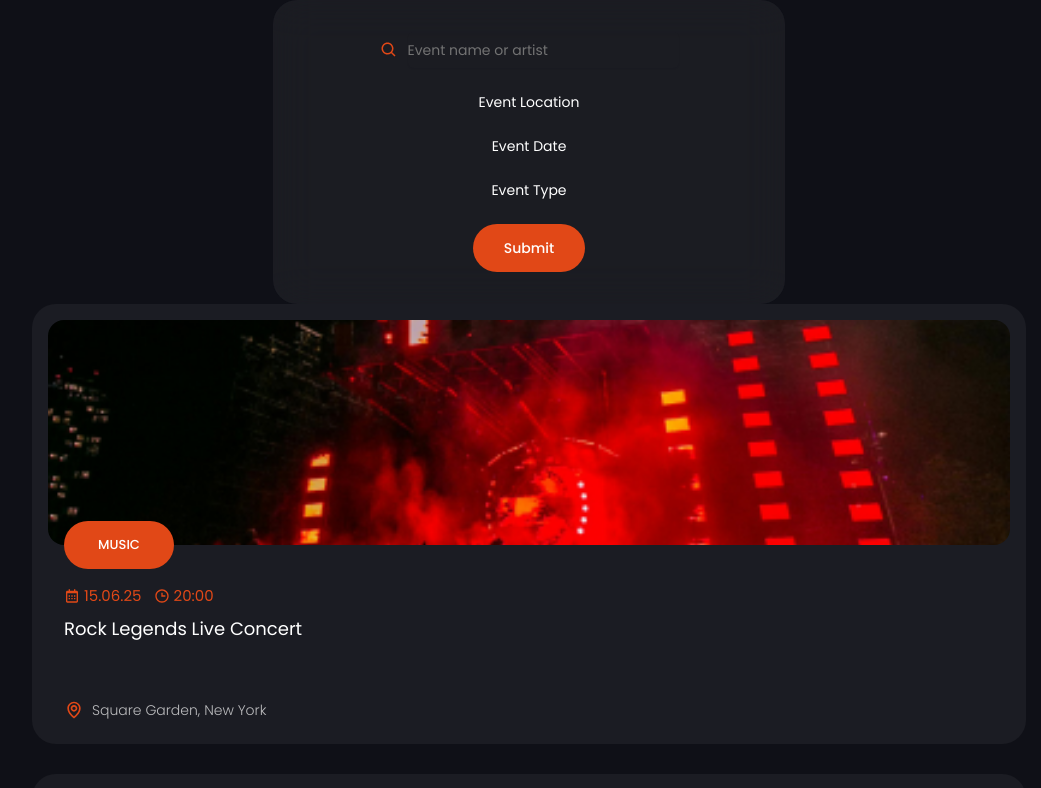
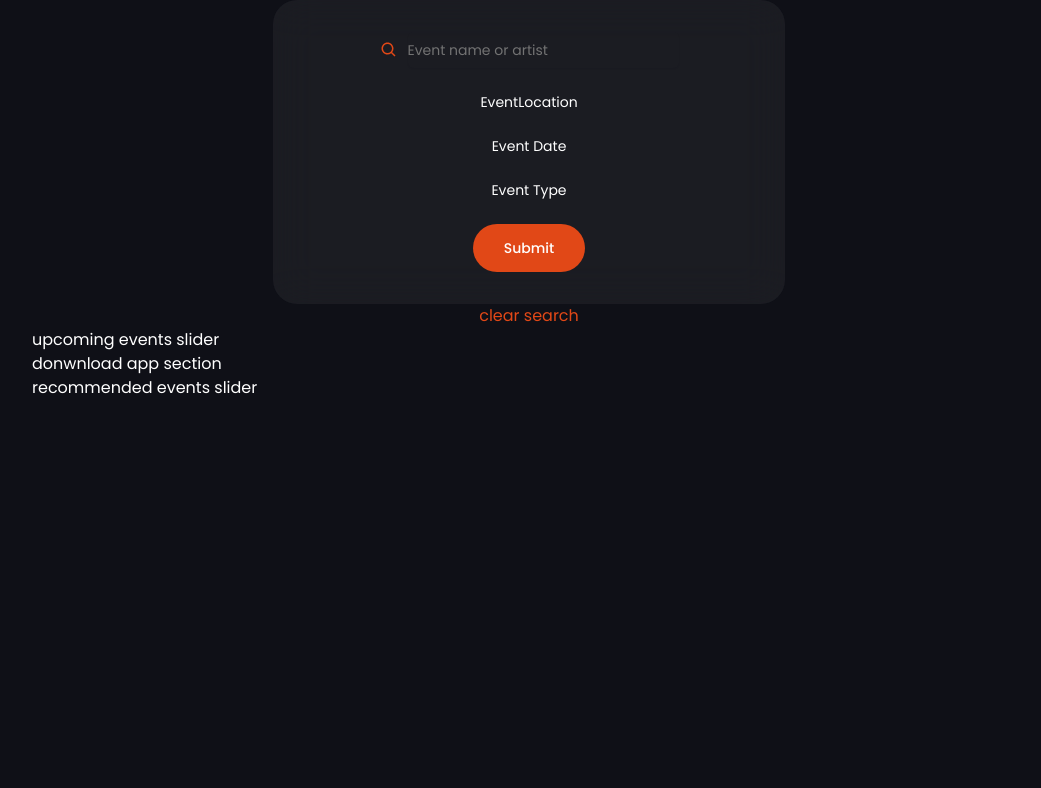
Before and after one commit to Jisap/next15-events, a Next.js app: page / in a window 1280 px wide. Shown: the top 788 px of the page, without its empty margins (111-1152 px from the left). Built offline with nearby package versions, Linux system fonts and the light colour scheme; data requests are answered from the project's data file.

Commit message:
Add EventLocation component and enhance Searchbar with location filtering; update Home component to manage event list visibility and clear search functionality

```diff
--- a/app/page.jsx
+++ b/app/page.jsx
@@ -2,16 +2,44 @@
 
 import EventList from "@/components/Events/EventList"
 import Searchbar from "@/components/Searchbar/searchbar"
+import { EventContext } from "@/context/EventContext"
+import { useContext } from "react"
 
 
 const Home = () => {
 
+  const { showEventList, handleClearSearch } = useContext(EventContext);
+
   return (
     <div>
-      <Searchbar />
-      <div className="container mx-auto">
-        <EventList />
+      <div className="flex flex-col justify-center items-center">
+        <Searchbar />
+        <button
+          className="text-accent"
+          onClick={() => handleClearSearch()}
+        >
+          clear search
+        </button>
       </div>
+      {showEventList ? (
+        <div className="container mx-auto">
+          <EventList />
+        </div>
+      ) : (
+        <div>
+          <div className="container mx-auto">
+            <div>
+              upcoming events slider
+            </div>
+            <div>
+              donwnload app section
+            </div>
+            <div>
+              recommended events slider
+            </div>
+          </div>
+        </div>
+      )}
     </div>
   )
 }
--- a/components/Events/EventList.jsx
+++ b/components/Events/EventList.jsx
@@ -14,8 +14,10 @@ const EventList = () => {
 
   if(filteredEvents.length === 0 && !isLoading){
     return(
-      <div>
-        No events available
+      <div className="h-[80vh]">
+        <p className="text-white/80 text-center">
+          No events available
+        </p>
       </div>
     )
   }
@@ -27,6 +29,9 @@ const EventList = () => {
   }else{
     return (
       <div>
+        <h4 className="h-4 mb-6">
+          {filteredEvents.length} results found
+        </h4>
         <div className="grid grid-cols-1 xl:grid-cols-4 gap-[30px] mb-32">
           {filteredEvents.map((event, index) => {
             return (
--- /dev/null
+++ b/components/Searchbar/EventLocation.jsx
@@ -0,0 +1,43 @@
+
+
+import { EventContext } from '@/context/EventContext'
+import React, { useContext } from 'react'
+
+const EventLocation = () => {
+
+  const { events, selectedLocation, setSelectedLocation } = useContext(EventContext);
+
+  const uniqueLocations = [ // Lista de ubicaciones únicas obtenidas de los eventos futuros (incluyendo aquellos que ocurren hoy pero cuyo horario aún no ha pasado).
+
+    "All locations", // Valor por defecto
+
+    ...new Set(                                                           // Crea un conjunto de valores únicos a partir del resultado del filter
+      events.filter((event) => {                                          // Filtra los eventos. Se realizan tres verificaciones principales para cada evento:
+        const eventDate = new Date(event.date);                                   // Fecha del evento
+        const currentDate = new Date();                                           // Fecha actual
+
+        if (eventDate > currentDate) return true                          // 1º ¿El evento ocurre en el futuro? Si es así se incluye en el resultado.
+
+        if (eventDate.toDateString() === currentDate.toDateString()) {    // 2º ¿El evento ocurre hoy pero más tarde? -> Se compara si la fecha del evento coincide con la fecha actual (toDateString ignora la hora).
+          const eventTime = eventDate.getTime();                                  // Hora del evento
+          const currentTime = currentDate.getTime();                              // Hora actual
+          return eventTime > currentTime                                  // Si ocurre hoy, también se verifica si la hora del evento (eventTime) es posterior a la hora actual (currentTime).
+        }
+
+        return false                                                      // 3º Si ninguna de las condiciones anteriores se cumple, el evento se descarta.
+
+      }).map((event) => event.location)
+
+    )
+  ]
+
+  console.log(uniqueLocations);
+
+   return (
+    <div>
+      EventLocation
+    </div>
+  )
+}
+
+export default EventLocation
--- a/components/Searchbar/Searchbar.jsx
+++ b/components/Searchbar/Searchbar.jsx
@@ -1,6 +1,7 @@
 import React, { useContext } from 'react'
 import EventSearch from './EventSearch'
 import { EventContext } from '../../context/EventContext'
+import EventLocation from './EventLocation'
 
 
 
@@ -15,9 +16,7 @@ const Searchbar = () => {
         <EventSearch />
       </div>
       {/* event location */}
-      <div>
-        Event Location
-      </div>
+      <EventLocation />
       {/* event date */}
       <div>
         Event Date
--- a/context/eventContext.jsx
+++ b/context/eventContext.jsx
@@ -9,12 +9,16 @@ const EventProvider = ({ children }) => {
 
   const [events, setEvents] = useState([]);
   const [isLoading, setIsLoading] = useState(false)
-  const [error, setError] = useState(null)
+  const [error, setError] = useState(null);
+  const [showEventList, setShowEventList] = useState(false);
+  const [selectedLocation, setSelectedLocation] = useState("")
 
   const[searchTerm, setSearchTerm] = useState("")
   const [appliedFilters, setAppliedFilters] = useState({    // Filtro aplicado basado en el término de búsqueda: appliedFilters.searchTerm
-    searchTerm: ""
-  })
+    searchTerm: "",
+    selectedLocation: "",
+  });
+
 
   const filteredEvents = useMemo(() => {
     return events.filter((event) => {                            // Itera sobre cada evento en la lista events.
@@ -50,8 +54,9 @@ const EventProvider = ({ children }) => {
   }, []);
 
   const handleSubmit = () => {
-    setIsLoading(true)
-    setAppliedFilters({ searchTerm })
+    setIsLoading(true);
+    setShowEventList(true);
+    setAppliedFilters({ searchTerm, selectedLocation })
     setTimeout(() => {
       setIsLoading(false)
     }, 2500)
@@ -59,7 +64,8 @@ const EventProvider = ({ children }) => {
 
   const handleClearSearch = () => {
     setSearchTerm("")
-    //setAppliedFilters({ searchTerm: "" })
+    setShowEventList(false)
+    setSelectedLocation("")
   }
 
   return (
@@ -73,6 +79,9 @@ const EventProvider = ({ children }) => {
         filteredEvents,
         handleSubmit,
         handleClearSearch,
+        showEventList,
+        selectedLocation,
+        setSelectedLocation
       }}
     >
       {children}
--- a/db.json
+++ b/db.json
@@ -5,7 +5,7 @@
       "type": "music",
       "img_sm": "/assets/upcoming/img/music/1-sm.png",
       "img_lg": "/assets/upcoming/img/music/1-lg.png",
-      "date": "2025-01-15",
+      "date": "2025-01-28",
       "hour": "20:00",
       "title": "Rock Legends Live Concert",
       "location": "Square Garden, New York",
@@ -1501,7 +1501,7 @@
       "type": "food",
       "img_sm": "/assets/upcoming/img/food/5-sm.png",
       "img_lg": "/assets/upcoming/img/food/5-lg.png",
-      "date": "2025-04-10",
+      "date": "2024-04-10",
       "hour": "12:00",
       "title": "Vegan Food Festival",
       "location": "Green Park, Los Angeles",
```
